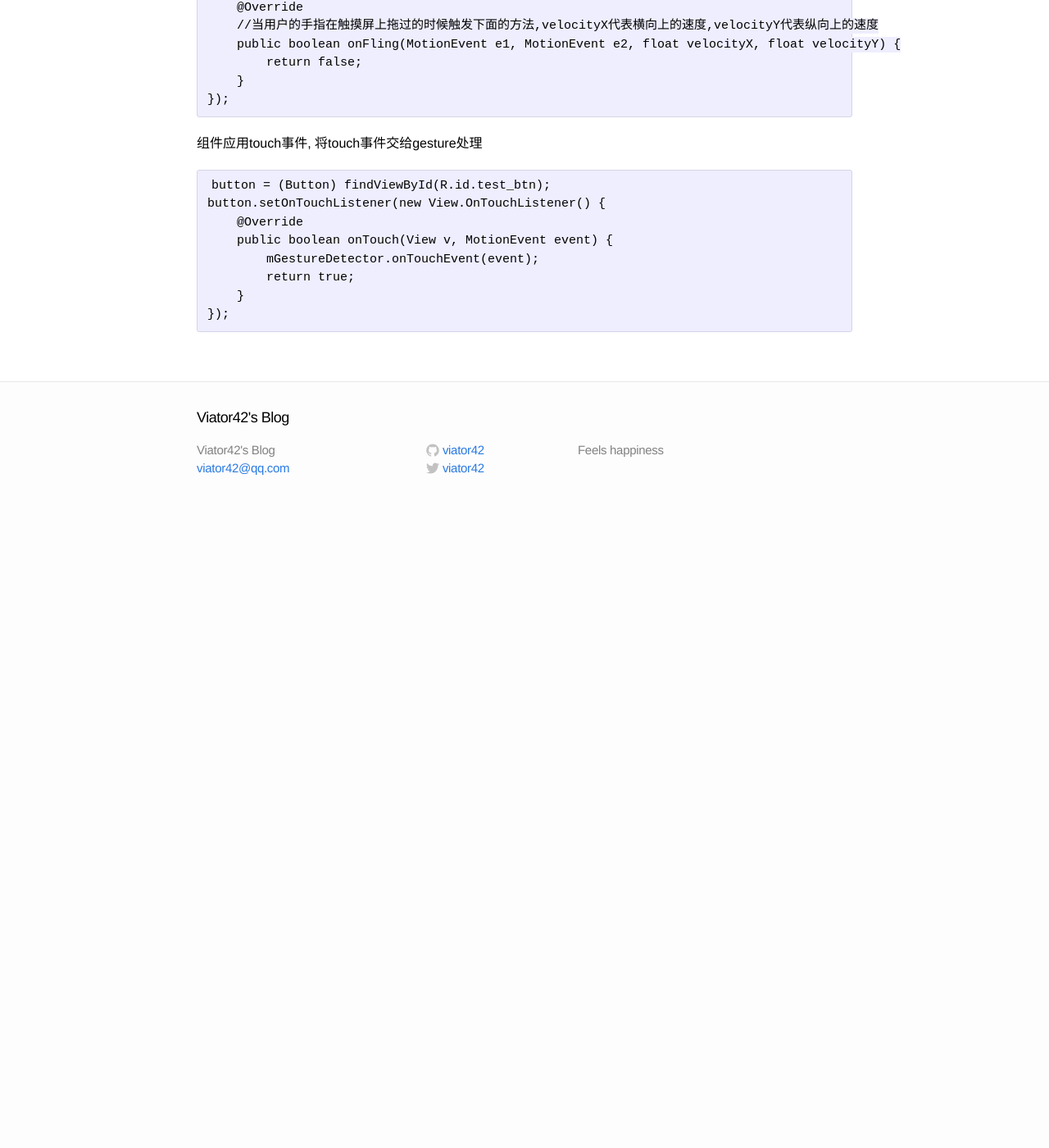
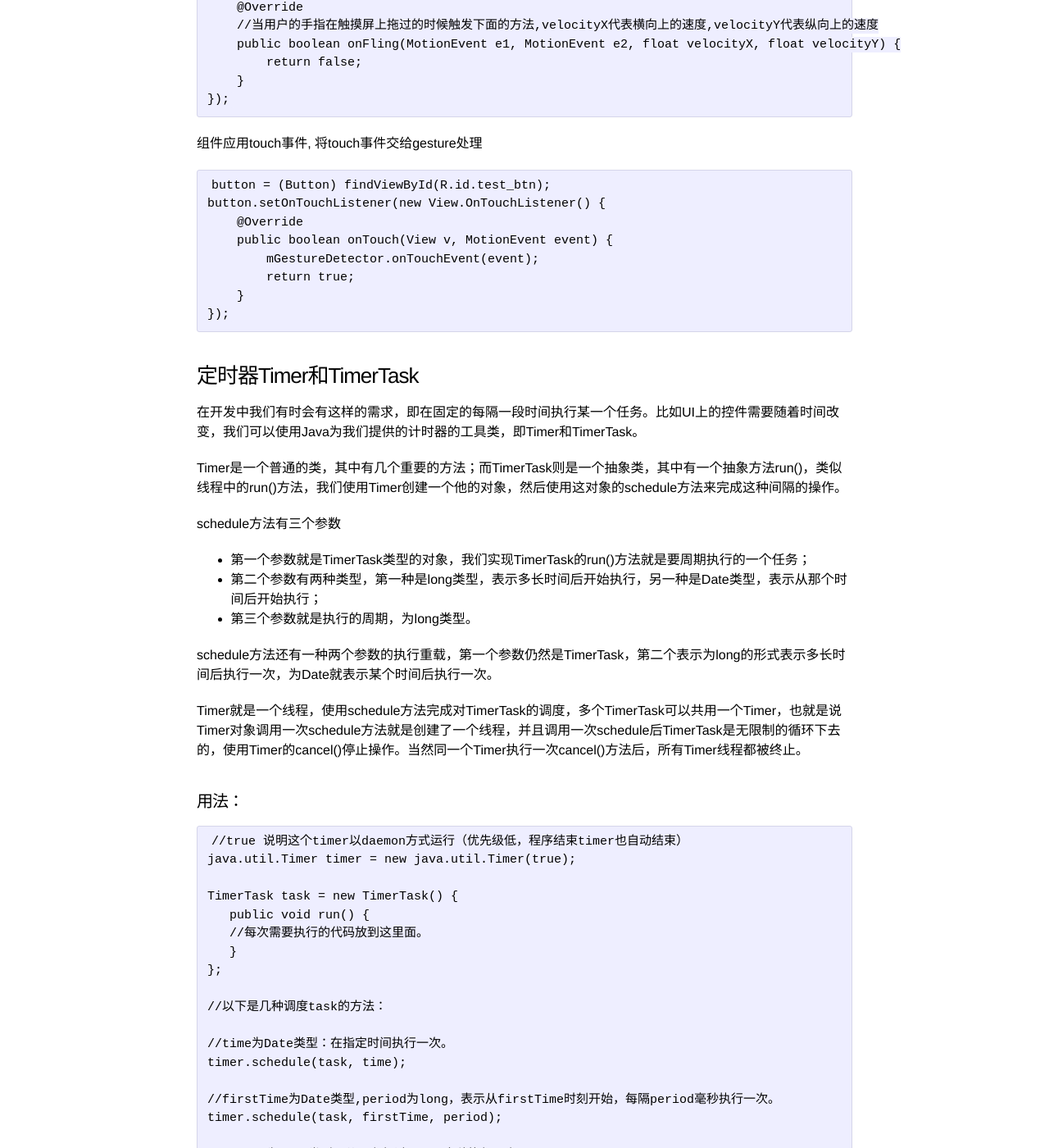
Before and after one commit to viator42/viator42.github.io, a Jekyll site: the page built from _posts/2014-4-4-android-note.markdown, in a window 1280 px wide and 1400 px high, scrolled down 29449 px. Shown: the whole window at 82% size. Built offline with Jekyll 4.4.1, drawn with Linux system fonts in a browser that asks for light colours; before the commit the page ends 30077 px from its top, so only the background shows below that; some of the changed text lies outside the part shown.

Commit message:
update post

```diff
--- a/_posts/2014-4-4-android-note.markdown
+++ b/_posts/2014-4-4-android-note.markdown
@@ -1224,3 +1224,104 @@ Toolbar中可以添加自定义控件
             return true;
         }
     });
+
+### 定时器Timer和TimerTask
+
+在开发中我们有时会有这样的需求，即在固定的每隔一段时间执行某一个任务。比如UI上的控件需要随着时间改变，我们可以使用Java为我们提供的计时器的工具类，即Timer和TimerTask。
+
+Timer是一个普通的类，其中有几个重要的方法；而TimerTask则是一个抽象类，其中有一个抽象方法run()，类似线程中的run()方法，我们使用Timer创建一个他的对象，然后使用这对象的schedule方法来完成这种间隔的操作。
+
+schedule方法有三个参数
+
+* 第一个参数就是TimerTask类型的对象，我们实现TimerTask的run()方法就是要周期执行的一个任务；
+* 第二个参数有两种类型，第一种是long类型，表示多长时间后开始执行，另一种是Date类型，表示从那个时间后开始执行；
+* 第三个参数就是执行的周期，为long类型。
+
+schedule方法还有一种两个参数的执行重载，第一个参数仍然是TimerTask，第二个表示为long的形式表示多长时间后执行一次，为Date就表示某个时间后执行一次。
+
+Timer就是一个线程，使用schedule方法完成对TimerTask的调度，多个TimerTask可以共用一个Timer，也就是说Timer对象调用一次schedule方法就是创建了一个线程，并且调用一次schedule后TimerTask是无限制的循环下去的，使用Timer的cancel()停止操作。当然同一个Timer执行一次cancel()方法后，所有Timer线程都被终止。
+
+#### 用法：
+
+    //true 说明这个timer以daemon方式运行（优先级低，程序结束timer也自动结束）
+    java.util.Timer timer = new java.util.Timer(true);
+
+    TimerTask task = new TimerTask() {
+       public void run() {
+       //每次需要执行的代码放到这里面。
+       }
+    };
+
+    //以下是几种调度task的方法：
+
+    //time为Date类型：在指定时间执行一次。
+    timer.schedule(task, time);
+
+    //firstTime为Date类型,period为long，表示从firstTime时刻开始，每隔period毫秒执行一次。
+    timer.schedule(task, firstTime, period);
+
+    //delay 为long类型：从现在起过delay毫秒执行一次。
+    timer.schedule(task, delay);
+
+    //delay为long,period为long：从现在起过delay毫秒以后，每隔period毫秒执行一次。
+    timer.schedule(task, delay, period);
+
+#### 示例:
+
+    import android.app.Activity;
+    import android.os.Bundle;
+    import android.os.Handler;
+    import android.os.Message;
+
+    import java.util.Timer;
+    import java.util.TimerTask;
+
+    public class TimerTaskActivity extends Activity {
+
+        private Timer mTimer;
+
+        @Override
+        protected void onCreate(Bundle savedInstanceState) {
+            super.onCreate(savedInstanceState);
+            // init timer
+            mTimer = new Timer();
+            // start timer task
+            setTimerTask();
+        }
+
+        @Override
+        protected void onDestroy() {
+            super.onDestroy();
+            // cancel timer
+            mTimer.cancel();
+        }
+
+        private void setTimerTask() {
+            mTimer.schedule(new TimerTask() {
+                @Override
+                public void run() {
+                    Message message = new Message();
+                    message.what = 1;
+                    doActionHandler.sendMessage(message);
+                }
+            }, 1000, 1000/* 表示1000毫秒之後，每隔1000毫秒執行一次 */);
+        }
+
+        /**
+         * do some action
+         */
+        private Handler doActionHandler = new Handler() {
+            @Override
+            public void handleMessage(Message msg) {
+                super.handleMessage(msg);
+                int msgId = msg.what;
+                switch (msgId) {
+                    case 1:
+                        // do some action
+                        break;
+                    default:
+                        break;
+                }
+            }
+        };
+    }
```
